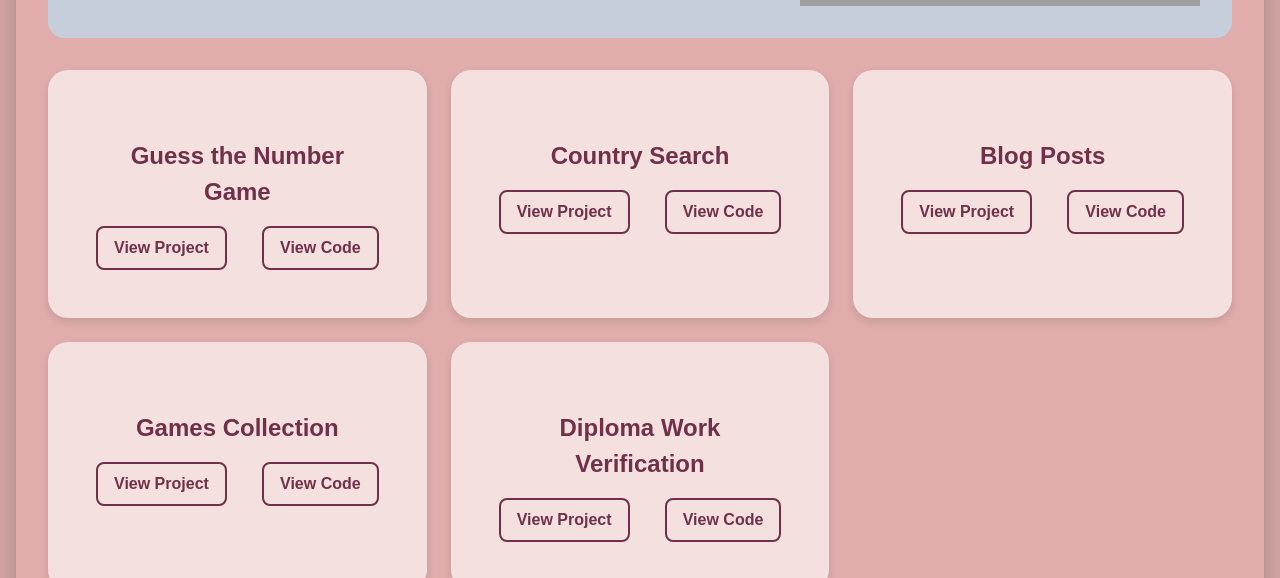
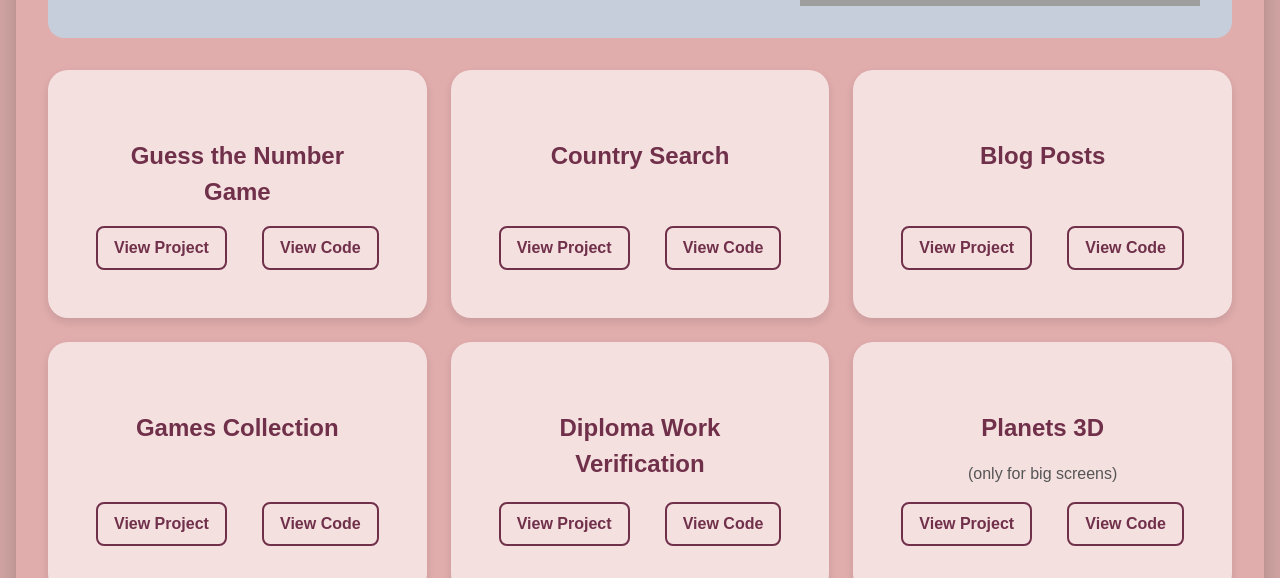
Before and after one commit to Olha36/portfolio, a React (Vite) app: page /#/projects in a window 1280 px wide. Shown: the part 374-952 px from the top of the page. Built offline with nearby package versions, Linux system fonts and the light colour scheme; grey boxes are pictures that could not be loaded.

Commit message:
edit css

```diff
--- a/src/components/Project.tsx
+++ b/src/components/Project.tsx
@@ -81,6 +81,20 @@ export default function Language() {
           </a>
         </div>
       </div>
+
+      <div className='project-card'>
+        <h2>Planets 3D</h2>
+        <p>(only for big screens)</p>
+        <div className='project-links'>
+          <a href='https://olha36.github.io/3D-planets/' target='_blank' rel='noopener noreferrer'>
+            View Project
+          </a>
+          <a href='https://github.com/Olha36/3D-planets.git' target='_blank' rel='noopener noreferrer'>
+            View Code
+          </a>
+        </div>
+      </div>
+
     </div>
   </div>
   );
--- a/src/css/project.css
+++ b/src/css/project.css
@@ -1,7 +1,6 @@
 h2 {
   font-size: 1.5rem;
 }
-
 
 .projects-grid {
   display: grid;
@@ -11,17 +10,27 @@ h2 {
 }
 
 .project-card {
+  display: flex;
+  flex-direction: column;
+  justify-content: space-between;
   background-color: #f5e0e0;
   border-radius: 1.25rem;
   padding: 3rem;
   text-align: center;
   box-shadow: 0 4px 8px rgba(0, 0, 0, 0.1);
+
+  min-height: 60px;
 }
 
 .project-links {
   display: flex;
   justify-content: space-between;
   gap: 1rem;
+}
+.project-card p {
+  margin: 0 0 1rem;
+  font-size: 1rem;
+  color: #555;
 }
 
 .project-links a {
```
